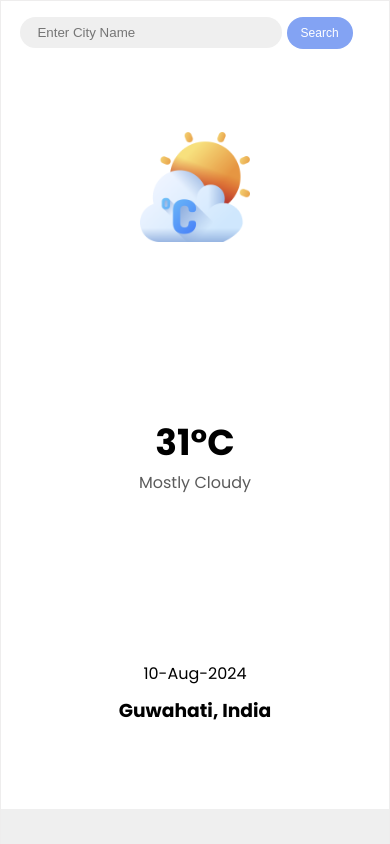
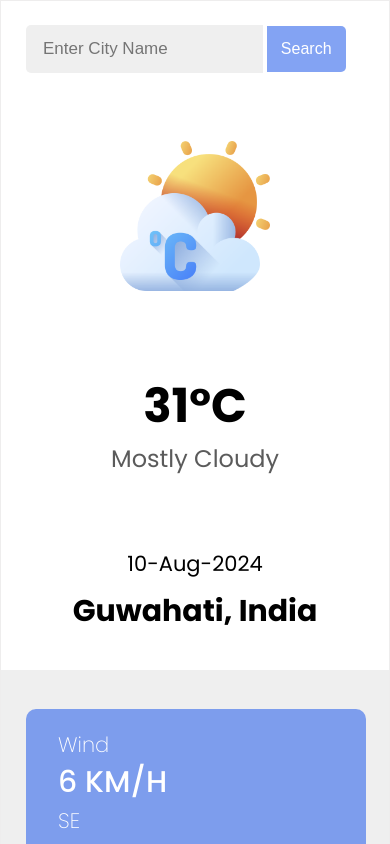
Before and after one commit to TahirUddinAhmed/30-Days-Of-Javascript, a plain HTML site: page ChaiCode 30Day Challenge/Day 24 - Weather App/index.html in a window 390 px wide. Shown: the top 844 px of the page. Drawn offline with Linux system fonts and the light colour scheme; no server answers.

Commit message:
Responsive for mobile

```diff
--- a/ChaiCode 30Day Challenge/Day 24 - Weather App/app.js
+++ b/ChaiCode 30Day Challenge/Day 24 - Weather App/app.js
@@ -54,7 +54,7 @@ function updateCityTime(timezoneOffset) {
     ];
     const monthName = monthNames[Math.floor(month)];
 
-    const formattedDate = `${day - 1} ${monthName} ${year}`;
+    const formattedDate = `${day} ${monthName} ${year}`;
 
     document.querySelector('.date').innerHTML = `Date: ${formattedDate}`;
 
--- a/ChaiCode 30Day Challenge/Day 24 - Weather App/css/style.css
+++ b/ChaiCode 30Day Challenge/Day 24 - Weather App/css/style.css
@@ -64,7 +64,6 @@ body {
 }
 
 .left-container-body .temp-icon img{
-    /* border: 1px solid; */
     width: 110px;
     height: 110px;
 
@@ -99,6 +98,7 @@ body {
     flex-wrap: wrap;
 }
 .right-container .cards .card {
+    width: 200px;
     background-color: rgba(69, 117, 238, 0.667);
     color: #fff;
     border-radius: 10px;
@@ -111,12 +111,68 @@ body {
 
 @media (max-width: 800px) {
     .main {
-     grid-template-columns: 1fr;
+        grid-template-columns: 1fr;
+    }
+   .left-container .top-search {
+        /* border: 1px solid; */
+        width: 100%;
+        padding-top: 1.5rem;
+        display: flex;
+        justify-content: center;
+        align-items: center;
    }
 
+   #search {
+        min-width: 60%;
+        max-width: 70%;
+        padding: 14px 17px;
+        font-size: 17px;
+        border-radius: 5px 0px 0px 5px;
+        margin: 0;
+    }
+    .search-btn {
+        padding: 14px 14px;
+        border-radius: 0 5px 5px 0;
+        font-size: 16px;
+    }
+
    .right-container .cards {
-    flex-direction: column;
+     flex-direction: column;
    }
+   .right-container .cards .card {
+        padding: 1.2rem 2rem;
+        font-size: 21px;
+        width: 100%;
+    }
+    .right-container .cards .card p {
+        font-weight: 200;
+    }
+    .right-container .cards .card h3 {
+        font-size: 30px;
+        font-weight: 500;
+    }
+   .left-container-body {
+        margin-top: 2rem;
+        min-height: 67vh;
+    }
+
+   .left-container-body .temp-icon img{
+        width: 150px;
+        height: 150px;
+    }
+    .left-body-center h2 {
+        font-size: 47px;
+    }
+    .left-body-center .temp-name {
+        font-size: 24px;
+    }
+
+    .left-body-bottom {
+        font-size: 21px;
+    }
+    .left-body-bottom .CityName {
+        font-size: 30px;
+    }
 
 
 }
```
